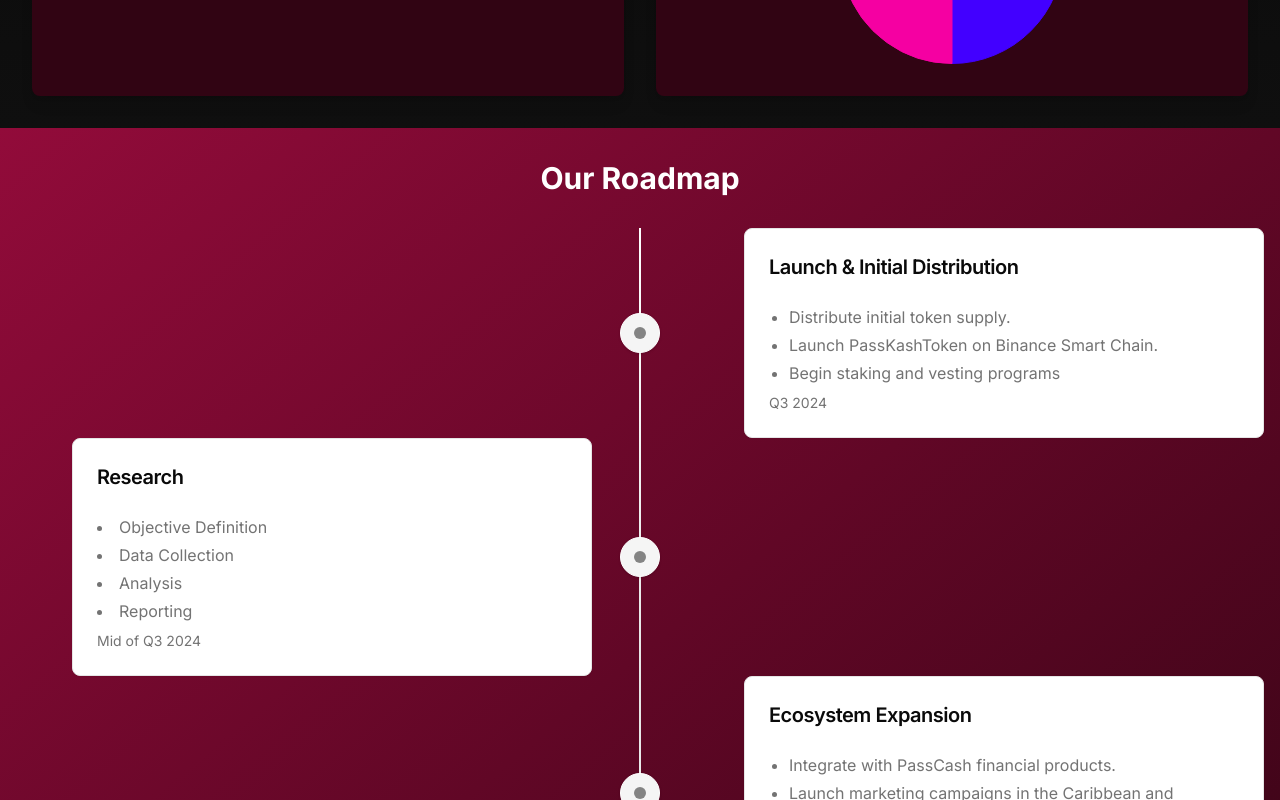
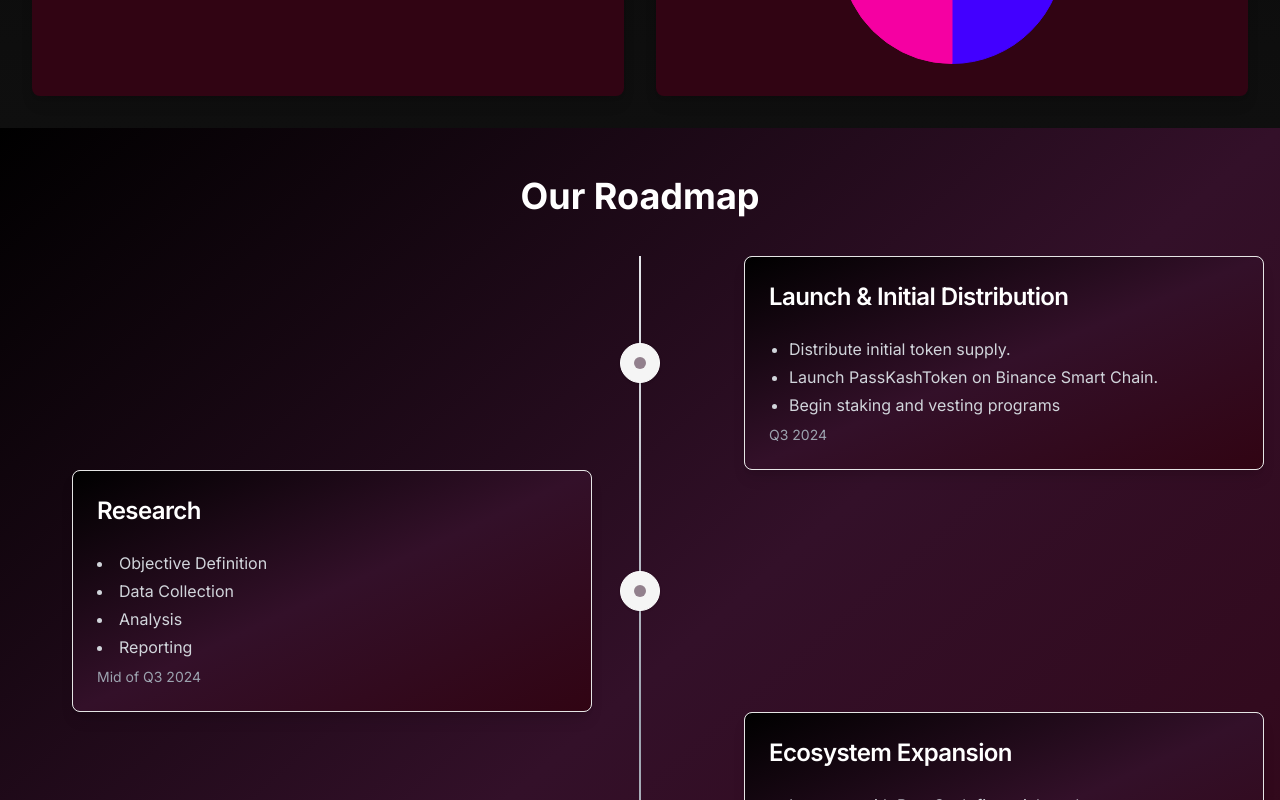
Before and after one commit to Roshan12here/Passka, a Next.js app: page / in a window 1280 px wide. Shown: the part 4280-5080 px from the top of the page. Built offline with nearby package versions, Linux system fonts and the light colour scheme.

Commit message:
Update RoadMap.tsx

```diff
--- a/app/components/RoadMap.tsx
+++ b/app/components/RoadMap.tsx
@@ -1,6 +1,8 @@
+"use client"
 import { Card, CardContent, CardHeader, CardTitle } from "@/components/ui/card"
 import { Badge } from "@/components/ui/badge"
 import { CheckCircle } from "lucide-react"
+import { motion } from "framer-motion"
 
 interface RoadmapItem {
   title: string
@@ -13,7 +15,7 @@
   {
     title: "Launch & Initial Distribution",
     description: ["Distribute initial token supply.", "Launch PassKashToken on Binance Smart Chain.", "Begin staking and vesting programs"],
-    date: " Q3 2024",
+    date: "Q3 2024",
     status: "in-progress",
   },
   {
@@ -30,7 +32,7 @@
   },
   {
     title: "App Beta Test",
-    description: ["Selection Criteria", "Testing Environment Setup", "Feedback Collection","Iterative Improvement"],
+    description: ["Selection Criteria", "Testing Environment Setup", "Feedback Collection", "Iterative Improvement"],
     date: "Mid of Q4 2024",
     status: "in-progress",
   },
@@ -38,32 +40,39 @@
 
 export default function RoadmapComponent() {
   return (
-    <div id="roadmap" className="container bg-gradient-to-br from-[#920B3A] via-[#610726] to-[#310413] mx-auto px-4 py-8">
-      <h2 className="text-3xl font-bold mb-8 text-center text-[#ffffff]">Our Roadmap</h2>
-      <div className="space-y-8 relative before:absolute before:inset-0 before:ml-5 before:h-full before:w-0.5 before:bg-gradient-to-b before:from-background before:via-border before:to-background md:before:mx-auto md:before:left-0 md:before:right-0 md:space-y-0">
+    <div id="roadmap" className="container bg-gradient-to-br from-[#000000] via-[#331029] to-[#310413] mx-auto px-4 py-12">
+      <h2 className="text-4xl font-bold mb-10 text-center text-white">Our Roadmap</h2>
+      <div className="space-y-12 relative before:absolute before:inset-0 before:ml-5 before:h-full before:w-0.5 before:bg-gradient-to-b before:from-gray-200 before:via-gray-400 before:to-gray-200 md:before:mx-auto md:before:left-0 md:before:right-0 md:space-y-0">
         {roadmapData.map((item, index) => (
-          <div key={index} className="relative  flex items-center md:justify-center">
+          <motion.div
+            key={index}
+            className="relative flex items-center md:justify-center"
+            whileInView={{ opacity: 1, x: 0 }}
+            initial={{ opacity: 0, x: index % 2 === 0 ? -100 : 100 }}
+            transition={{ duration: 0.6, ease: "easeOut" }}
+            viewport={{ once: true }}  // Ensure the animation only plays once when scrolled into view
+          >
             <Badge
               variant={item.status === "completed" ? "default" : "secondary"}
               className="absolute left-0 md:left-1/2 md:-translate-x-1/2 flex h-10 w-10 items-center justify-center rounded-full border border-background shadow"
             >
-              {item.status === "completed" && <CheckCircle className="h-5 w-5" />}
-              {item.status === "in-progress" && <div className="h-3 w-3 rounded-full bg-primary animate-pulse" />}
+              {item.status === "completed" && <CheckCircle className="h-5 w-5 text-green-500" />}
+              {item.status === "in-progress" && <div className="h-3 w-3 rounded-full bg-[#331029]  animate-pulse" />}
             </Badge>
-            <Card className={`ml-14 md:w-5/12 ${index % 2 === 0 ? 'md:ml-auto' : 'md:mr-auto'}`}>
+            <Card className={`ml-14 md:w-5/12 border bg-gradient-to-br from-[#000000] via-[#331029] to-[#310413]  ${index % 2 === 0 ? 'md:ml-auto' : 'md:mr-auto'} shadow-lg`}>
               <CardHeader>
-                <CardTitle className="text-xl">{item.title}</CardTitle>
+                <CardTitle className="text-2xl font-semibold text-white">{item.title}</CardTitle>
               </CardHeader>
               <CardContent>
-                <ul className={`list-disc pl-5 text-muted-foreground ${index % 2 !== 0 ? 'md:pl-0 md:pr-5 md:list-inside' : ''}`}>
+                <ul className={`list-disc pl-5 text-gray-300 ${index % 2 !== 0 ? 'md:pl-0 md:pr-5 md:list-inside' : ''}`}>
                   {item.description.map((desc, i) => (
                     <li key={i} className="mb-1">{desc}</li>
                   ))}
                 </ul>
-                <p className="text-sm text-muted-foreground mt-2">{item.date}</p>
+                <p className="text-sm text-gray-400 mt-2">{item.date}</p>
               </CardContent>
             </Card>
-          </div>
+          </motion.div>
         ))}
       </div>
     </div>
```
